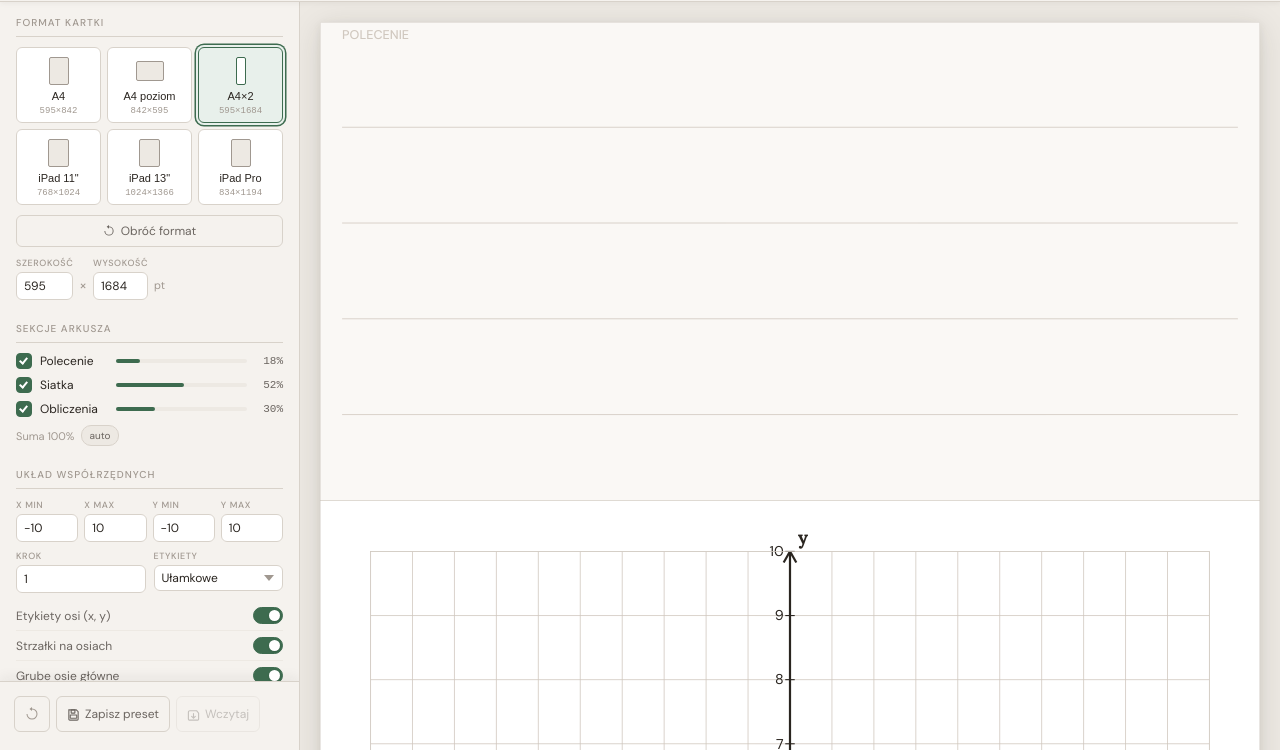
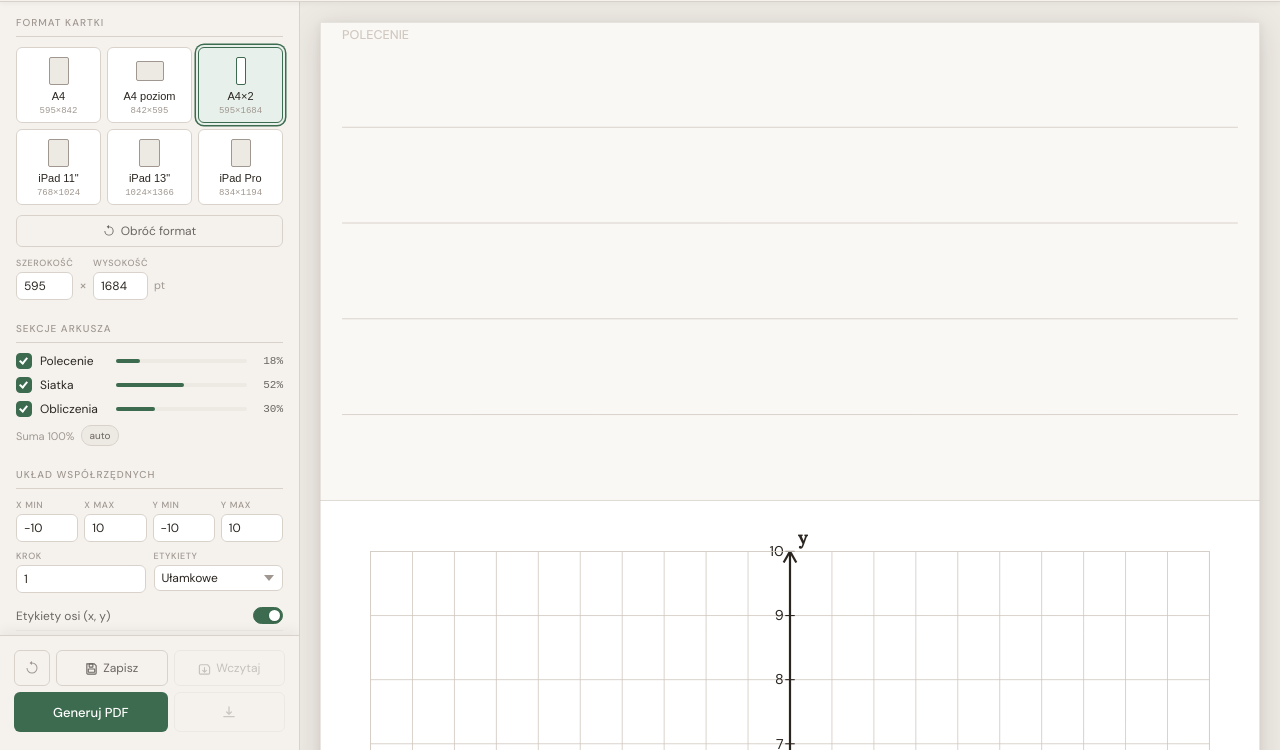
Before and after one commit to glakszymon/tableki, a plain HTML site: page index.html in a window 1280 px wide. Shown: the part 50-800 px from the top of the page. Drawn offline with nearby package versions, Linux system fonts and the light colour scheme.

Commit message:
Refactor sidebar footer: update layout to grid, enhance button styles, and improve usability

```diff
--- a/index.html
+++ b/index.html
@@ -30,17 +30,6 @@
       <span class="topbar-name">NoteGrid</span>
     </div>
     <div class="topbar-right">
-      <button class="topbar-gen" @click="generate" :class="{ loading: isGenerating }">
-        <span v-if="!isGenerating">Generuj PDF</span>
-        <span v-else class="gen-dots"><i></i><i></i><i></i></span>
-      </button>
-      <button class="topbar-dl" :disabled="!pdfReady" @click="download" title="Pobierz PDF">
-        <svg width="14" height="14" viewBox="0 0 15 15" fill="none">
-          <path d="M7.5 2v8M5 7.5l2.5 2.5 2.5-2.5" stroke="currentColor" stroke-width="1.4" stroke-linecap="round" stroke-linejoin="round"/>
-          <path d="M2 12.5h11" stroke="currentColor" stroke-width="1.4" stroke-linecap="round"/>
-        </svg>
-        <span class="dl-label">Pobierz</span>
-      </button>
       <button class="hamburger" @click="toggleSidebar" :class="{ open: sidebarOpen }">
         <span></span><span></span><span></span>
       </button>
@@ -240,7 +229,7 @@
 
       </div><!-- /sidebar-body -->
 
-      <!-- Footer sidebara — tylko preset i reset -->
+      <!-- Footer sidebara -->
       <div class="sidebar-foot">
         <button class="foot-icon" @click="resetDefaults" title="Przywróć domyślne">
           <svg width="14" height="14" viewBox="0 0 14 14" fill="none">
@@ -253,7 +242,7 @@
             <rect x="4.5" y="2" width="4" height="3.5" rx="0.5" stroke="currentColor" stroke-width="1.2"/>
             <rect x="3.5" y="7.5" width="7" height="3.5" rx="0.5" stroke="currentColor" stroke-width="1.2"/>
           </svg>
-          Zapisz preset
+          Zapisz
         </button>
         <button class="foot-load" @click="openLoadModal" :disabled="savedPresets.length === 0">
           <svg width="13" height="13" viewBox="0 0 14 14" fill="none">
@@ -262,6 +251,16 @@
           </svg>
           Wczytaj
           <span v-if="savedPresets.length" class="preset-count">{{ savedPresets.length }}</span>
+        </button>
+        <button class="foot-gen" :class="{ loading: isGenerating }" @click="generate">
+          <span v-if="!isGenerating">Generuj PDF</span>
+          <span v-else class="gen-dots"><i></i><i></i><i></i></span>
+        </button>
+        <button class="foot-dl" :disabled="!pdfReady" @click="download" title="Pobierz PDF">
+          <svg width="14" height="14" viewBox="0 0 15 15" fill="none">
+            <path d="M7.5 2v8M5 7.5l2.5 2.5 2.5-2.5" stroke="currentColor" stroke-width="1.4" stroke-linecap="round" stroke-linejoin="round"/>
+            <path d="M2 12.5h11" stroke="currentColor" stroke-width="1.4" stroke-linecap="round"/>
+          </svg>
         </button>
       </div>
 
--- a/style.css
+++ b/style.css
@@ -368,13 +368,64 @@ input[type=number] { -moz-appearance: textfield; }
 
 /* ─── Sidebar footer — preset controls only ──────────────────── */
 .sidebar-foot {
-  display: flex; gap: 6px; padding: 14px 14px 18px;
+  display: grid;
+  grid-template-columns: 36px 1fr 1fr;
+  grid-template-rows: auto auto;
+  gap: 6px;
+  padding: 14px 14px 18px;
   border-top: 1px solid var(--line);
   background: var(--paper);
   flex-shrink: 0;
-  flex-wrap: wrap; align-items: center;
   box-shadow: 0 -4px 12px rgba(42,37,32,.06);
 }
+
+/* reset — lewa kolumna, rząd 1 */
+.foot-icon {
+  width: 36px; height: 36px;
+  background: transparent; border: 1px solid var(--line);
+  border-radius: var(--r-sm); color: var(--ink3); cursor: pointer;
+  display: flex; align-items: center; justify-content: center;
+  transition: all 0.15s;
+}
+.foot-icon:hover:not(:disabled) { background: var(--paper2); color: var(--ink); border-color: var(--ink3); }
+.foot-icon:disabled { opacity: 0.3; cursor: default; }
+
+/* zapisz i wczytaj — środek i prawo, rząd 1 */
+.foot-save, .foot-load {
+  display: flex; align-items: center; justify-content: center; gap: 5px;
+  height: 36px;
+  background: transparent; border: 1px solid var(--line);
+  border-radius: var(--r-sm); color: var(--ink2);
+  font-family: var(--font); font-size: 12px; cursor: pointer;
+  transition: all 0.15s; white-space: nowrap;
+}
+.foot-save:hover { background: var(--paper2); color: var(--ink); border-color: var(--ink3); }
+.foot-load:hover:not(:disabled) { background: var(--paper2); color: var(--ink); }
+.foot-load:disabled { opacity: 0.35; cursor: default; }
+
+/* generuj — rząd 2, rozciąga się na całą szerokość minus przycisk pobierz */
+.foot-gen {
+  grid-column: 1 / 3;
+  height: 40px;
+  background: var(--accent); border: none;
+  border-radius: var(--r-sm); color: white;
+  font-family: var(--font); font-size: 13px; font-weight: 500;
+  cursor: pointer; transition: all 0.15s;
+  display: flex; align-items: center; justify-content: center;
+}
+.foot-gen:hover { background: var(--accent2); }
+.foot-gen.loading { opacity: 0.65; pointer-events: none; }
+
+/* pobierz — rząd 2, prawa kolumna */
+.foot-dl {
+  height: 40px;
+  background: transparent; border: 1px solid var(--line);
+  border-radius: var(--r-sm); color: var(--ink2); cursor: pointer;
+  display: flex; align-items: center; justify-content: center;
+  transition: all 0.15s;
+}
+.foot-dl:hover:not(:disabled) { background: var(--paper2); color: var(--ink); border-color: var(--ink3); }
+.foot-dl:disabled { opacity: 0.3; cursor: default; }
 
 .foot-icon {
   width: 36px; height: 36px; flex-shrink: 0;
```
